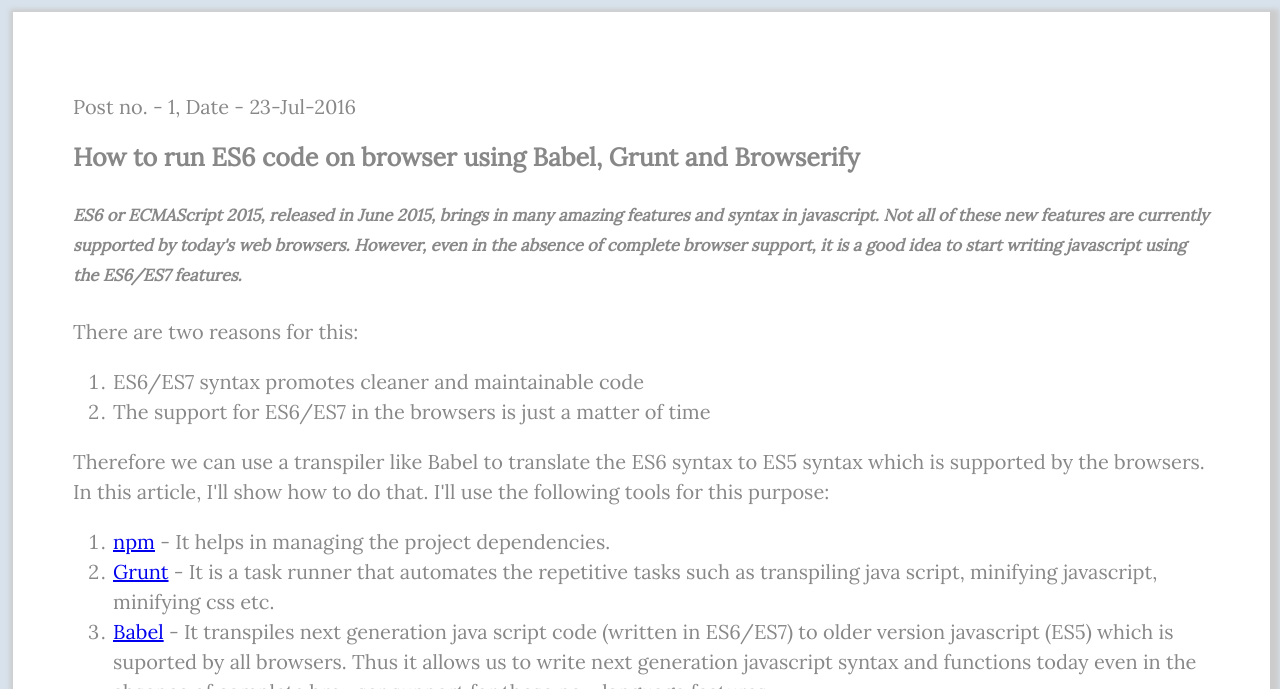
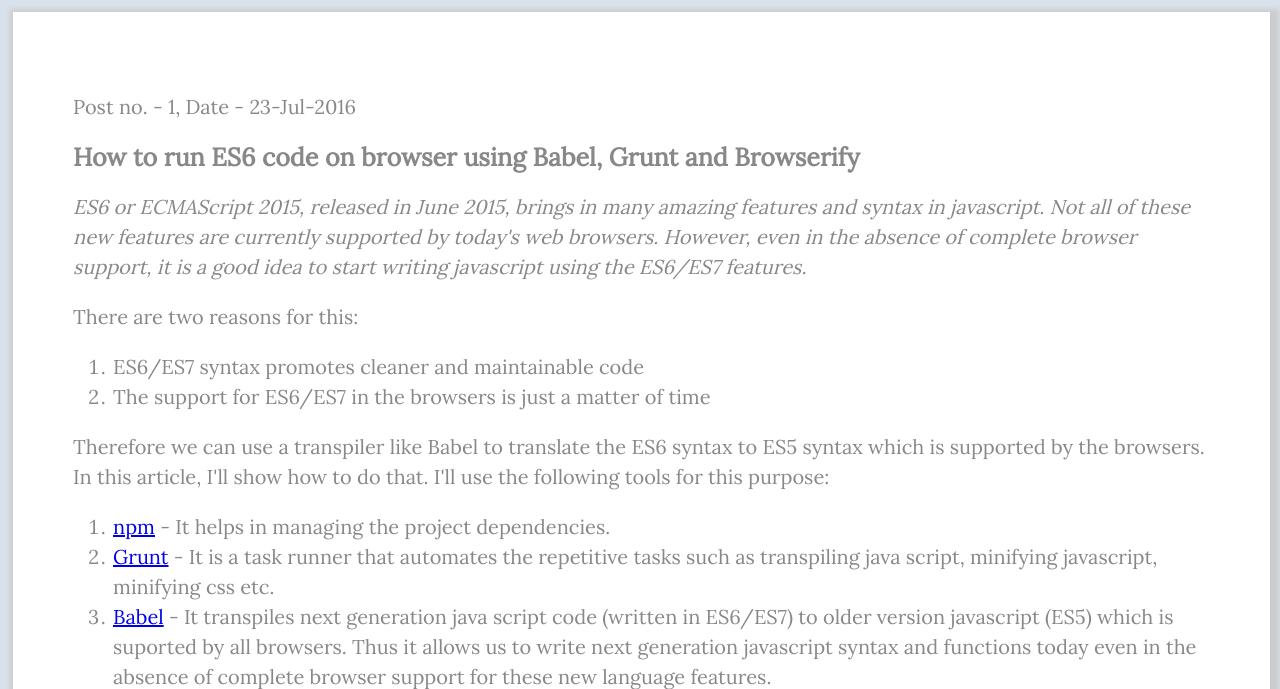
Before and after one commit to saptarshi-basu/saptarshibasu.github.io, a website: page src/jade/articles/how_to_run_es6_code_on_browser.jade in a window 1280 px wide. Shown: the part 89-778 px from the top of the page. Drawn offline with nearby package versions, Linux system fonts and the light colour scheme; files that its build step writes are made by us from their sources; a script that the page names is missing.

```diff
--- a/src/jade/articles/how_to_run_es6_code_on_browser.jade
+++ b/src/jade/articles/how_to_run_es6_code_on_browser.jade
@@ -1,7 +1,7 @@
 doctype html
 html(lang="en")
 	head
-		title="Tech Snippet"
+		title="How to run ES6 code on browser using Babel, Grunt and Browserify"
 		link(rel="stylesheet",href="../css/explore.css")
 		link(href='https://fonts.googleapis.com/css?family=Lora',rel='stylesheet',type='text/css')
 		meta(name="viewport",content="width=device-width,initial-scale=0.5, user-scalable=no",maximum-scale=5)
@@ -15,7 +15,7 @@
 			#article.article
 				p Post no. - 1, Date - 23-Jul-2016
 				h1="How to run ES6 code on browser using Babel, Grunt and Browserify"
-				h5="ES6 or ECMAScript 2015, released in June 2015, brings in many amazing features and syntax in javascript. Not all of these new features are currently supported by today's web browsers. However, even in the absence of complete browser support, it is a good idea to start writing javascript using the ES6/ES7 features."
+				p.summary="ES6 or ECMAScript 2015, released in June 2015, brings in many amazing features and syntax in javascript. Not all of these new features are currently supported by today's web browsers. However, even in the absence of complete browser support, it is a good idea to start writing javascript using the ES6/ES7 features."
 				p="There are two reasons for this:"
 				ol
 					li="ES6/ES7 syntax promotes cleaner and maintainable code"
--- a/src/less/explore.less
+++ b/src/less/explore.less
@@ -135,7 +135,7 @@
 	font-size:25px
 }
 
-.article h5 {
+.summary {
 	font-style: italic;
 }
 
```
Also changed, not shown: articles/how_to_run_es6_code_on_browser.html, css/explore.css, 1 other file.
